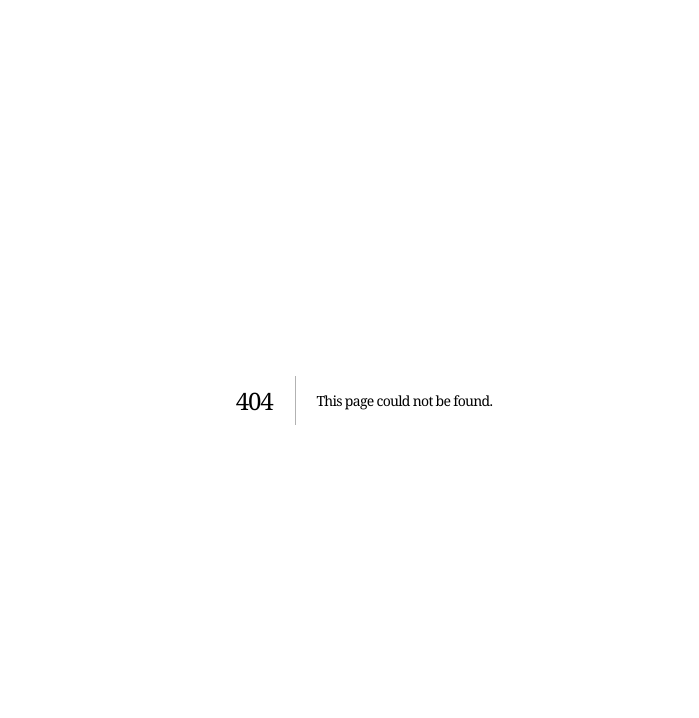
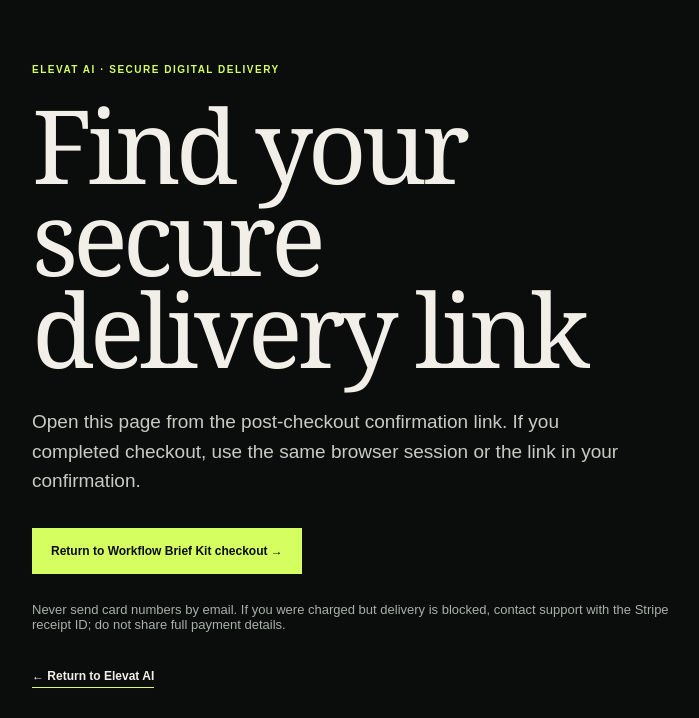
Before and after one commit to nicolelung20-cmyk/psychiczebra-platform, a Next.js app: page /delivery in a window 1280 px wide. Before the commit this address had no page. Shown: the top 718 px of the page, without its empty margins (276-975 px from the left). Built offline with nearby package versions, Linux system fonts and the light colour scheme.

Commit message:
Add post-checkout digital delivery page

```diff
--- /dev/null
+++ b/app/delivery/page.tsx
@@ -0,0 +1,41 @@
+import Link from "next/link";
+
+export const dynamic = "force-dynamic";
+
+export default async function DeliveryPage({
+  searchParams,
+}: {
+  searchParams: Promise<{ session_id?: string }>;
+}) {
+  const { session_id: sessionId } = await searchParams;
+  const validSession = typeof sessionId === "string" && /^cs_live_[A-Za-z0-9]+$/.test(sessionId);
+
+  return (
+    <main className="site-shell" style={{ maxWidth: 760, paddingTop: 64, paddingBottom: 96 }}>
+      <p className="section-kicker">Elevat AI · Secure digital delivery</p>
+      <h1>{validSession ? "Your Workflow Brief Kit" : "Find your secure delivery link"}</h1>
+      <p className="hero-lede">
+        {validSession
+          ? "Download is unlocked only after Stripe confirms a completed, paid purchase of the Workflow Brief Kit. The download request verifies your order directly with Stripe."
+          : "Open this page from the post-checkout confirmation link. If you completed checkout, use the same browser session or the link in your confirmation."}
+      </p>
+      {validSession ? (
+        <div className="hero-actions" style={{ marginTop: 32 }}>
+          <a className="button button-primary" href={`/api/delivery/workflow-brief-kit?session_id=${encodeURIComponent(sessionId)}`}>
+            Verify payment and download kit →
+          </a>
+        </div>
+      ) : (
+        <div className="hero-actions" style={{ marginTop: 32 }}>
+          <a className="button button-primary" href="https://buy.stripe.com/3cI9AL52R8t34QM1Mi2Fa00">
+            Return to Workflow Brief Kit checkout →
+          </a>
+        </div>
+      )}
+      <p style={{ color: "var(--ash)", fontSize: 13, marginTop: 28 }}>
+        Never send card numbers by email. If you were charged but delivery is blocked, contact support with the Stripe receipt ID; do not share full payment details.
+      </p>
+      <Link className="text-link" href="/" style={{ display: "inline-block", marginTop: 24 }}>← Return to Elevat AI</Link>
+    </main>
+  );
+}
```
